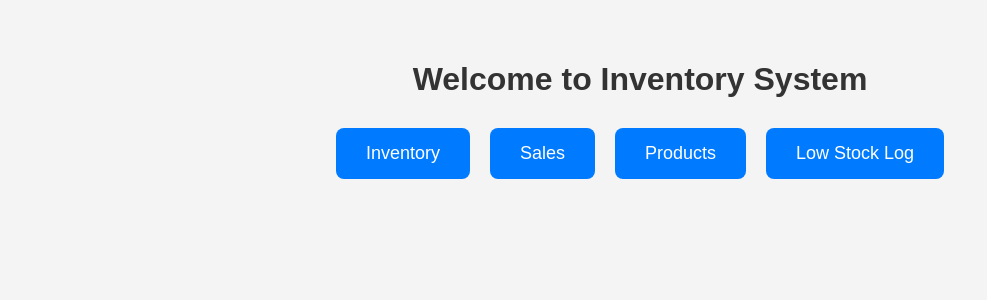
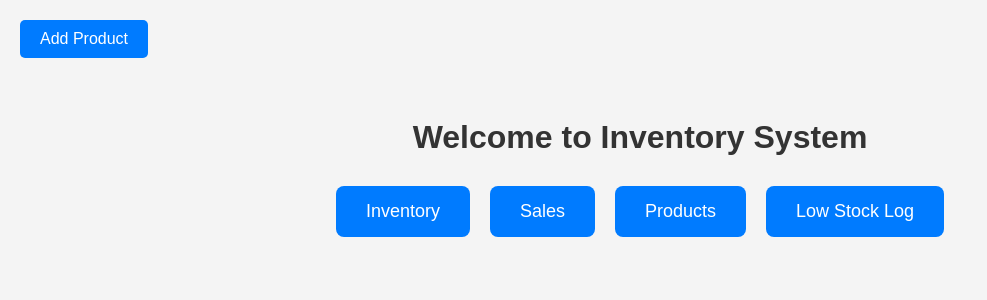
Before and after one commit to anmollate/AI-INVENTORY-SYSTEM, a Flask app: page / in a window 1280 px wide. Shown: the top 300 px of the page, without its empty margins (0-987 px from the left). Run offline with Flask 3, Linux system fonts and the light colour scheme; some libraries are stand-ins or nearby versions.

Commit message:
Postgre Schema And Tables Working Fine/MileStone1

```diff
--- a/app.py
+++ b/app.py
@@ -34,6 +34,7 @@ def inventory():
                i.stock, i.safety_stock, i.lead_time_days
         FROM inventory i
         JOIN products p ON i.product_id = p.product_id
+        Order By i.id
     """)
 
     data = cursor.fetchall()
@@ -48,10 +49,10 @@ def sales():
     cursor = conn.cursor(cursor_factory=RealDictCursor)
 
     cursor.execute("""
-        SELECT s.id, s.product_id, p.name,
+        SELECT  s.transaction_id,s.product_id, p.name,
                s.quantity, s.sold_at
         FROM sales s
-        JOIN products p ON s.product_id = p.product_id
+        JOIN products p ON s.product_id = p.product_id order by s.transaction_id,s.sold_at,s.product_id
     """)
 
     data = cursor.fetchall()
--- a/static/styles.css
+++ b/static/styles.css
@@ -40,3 +40,17 @@ h1 {
 .btn:hover {
     background-color: #0056b3;
 }
+
+.btn1 {
+    display: inline-block;
+    padding: 10px 20px;
+    background-color: #007BFF;
+    color: white;
+    text-decoration: none;
+    border-radius: 5px;
+    margin-top: 20px;
+    margin-left: 20px;
+}
+.btn1:hover {
+    background-color: #0056b3;
+}
--- a/templates/index.html
+++ b/templates/index.html
@@ -7,6 +7,8 @@
     <link rel="stylesheet" href="{{ url_for('static', filename='styles.css') }}">
 </head>
 <body>
+    <a href="/newproduct" class="btn1">Add Product</a>
+
 
     <div class="container">
         <h1>Welcome to Inventory System</h1>
--- a/templates/sales.html
+++ b/templates/sales.html
@@ -14,7 +14,7 @@
         <table class="table">
             <thead>
                 <tr>
-                    <th>Id</th>
+                    <th>Transaction_Id</th>
                     <th>Product_Id</th>
                     <th>Name</th>
                     <th>Quantity</th>
@@ -24,7 +24,7 @@
             <tbody>
                 {% for row in table %}
                 <tr>
-                    <td>{{ row.id }}</td>
+                    <td>{{ row.transaction_id }}</td>
                     <td>{{ row.product_id }}</td>
                     <td>{{ row.name }}</td>
                     <td>{{ row.quantity }}</td>
```
Also changed, not shown: 1 other file.
